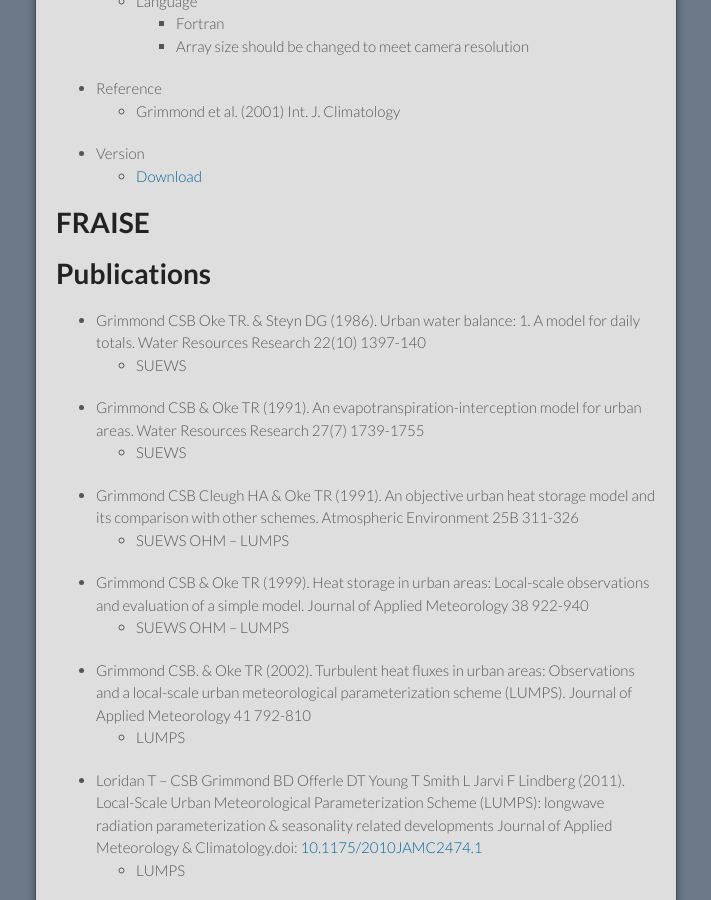
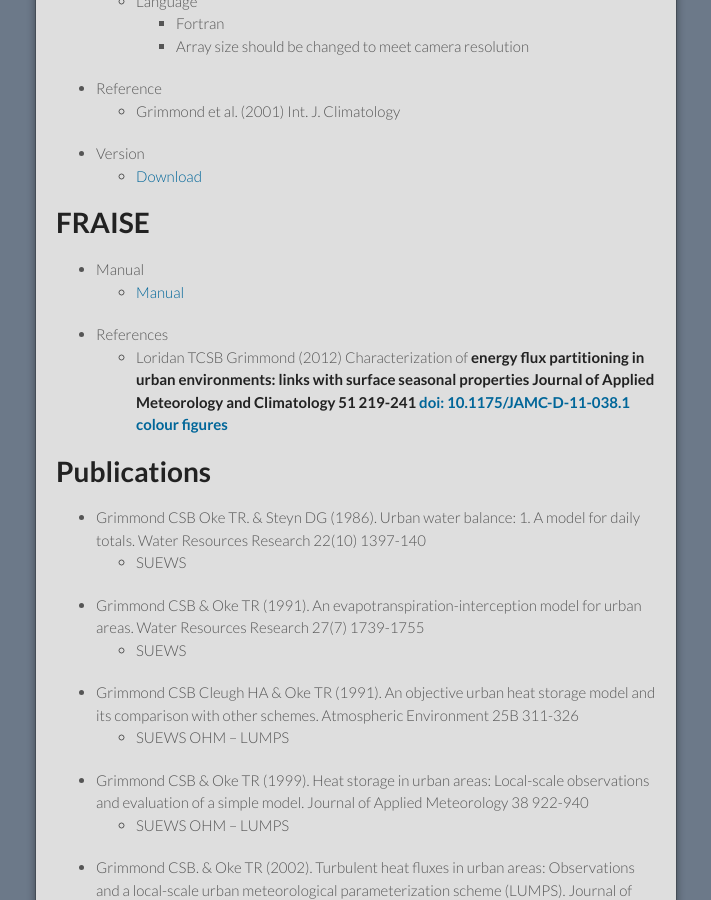
Before and after one commit to Urban-Meteorology-Reading/Urban-Meteorology-Reading.github.io, a Jekyll site: the page built from index.md, in a window 1280 px wide and 900 px high, scrolled down 5727 px. Shown: the whole window, without its empty margins (284-995 px from the left). Built offline with Jekyll 4.4.1, drawn with Linux system fonts in a browser that asks for light colours; some of the changed text lies outside the part shown.

Commit message:
Update index.md

```diff
--- a/index.md
+++ b/index.md
@@ -163,8 +163,10 @@ Please report issues [here](https://github.com/Urban-Meteorology-Reading/Urban-M
   * <a href="./other files/svf.zip" download>Download</a>
 
 # FRAISE
-
-
+* Manual
+  * [Manual](http://www.met.rdg.ac.uk/micromet/documents//FRAISE_UserManual_Aug2011.pdf)
+* References
+  * Loridan TCSB Grimmond (2012) Characterization of <strong>energy flux partitioning in urban environments: links with surface seasonal properties Journal of Applied Meteorology and Climatology 51 219-241 [doi: 10.1175/JAMC-D-11-038.1](http://journals.ametsoc.org/doi/pdf/10.1175/JAMC-D-11-038.1) [colour figures](http://www.met.reading.ac.uk/micromet/publications/Colour_Figures_LoridanGrimmond2012JAMC.pdf)
 
 # Publications
 * Grimmond CSB  Oke TR. & Steyn DG (1986). Urban water balance: 1. A model for daily totals. Water Resources Research 22(10) 1397-140
@@ -199,7 +201,7 @@ Please report issues [here](https://github.com/Urban-Meteorology-Reading/Urban-M
   * SVF
 * Grimmond CSB, SK Potter, HN Zutte, C Souch 2001: Rapid methods to estimate sky view factors applied to urban areas. International Journal of Climatology 21 903-913
   * SVF
-Loridan TCSB Grimmond (2012) Characterization of <strong>energy flux partitioning in urban environments: links with surface seasonal properties Journal of Applied Meteorology and Climatology 51 219-241 [doi: 10.1175/JAMC-D-11-038.1](http://journals.ametsoc.org/doi/pdf/10.1175/JAMC-D-11-038.1) [colour figures](http://www.met.reading.ac.uk/micromet/publications/Colour_Figures_LoridanGrimmond2012JAMC.pdf)
+
   * FRAISE
 
 <!--
```
